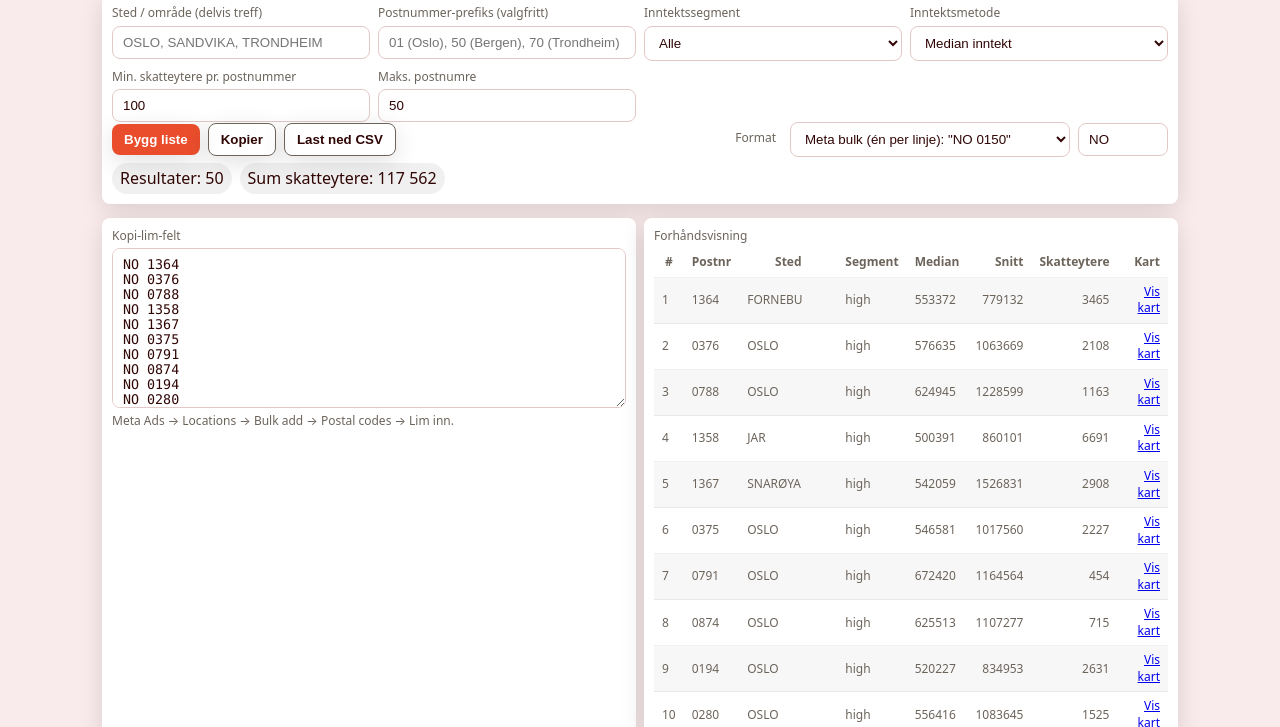
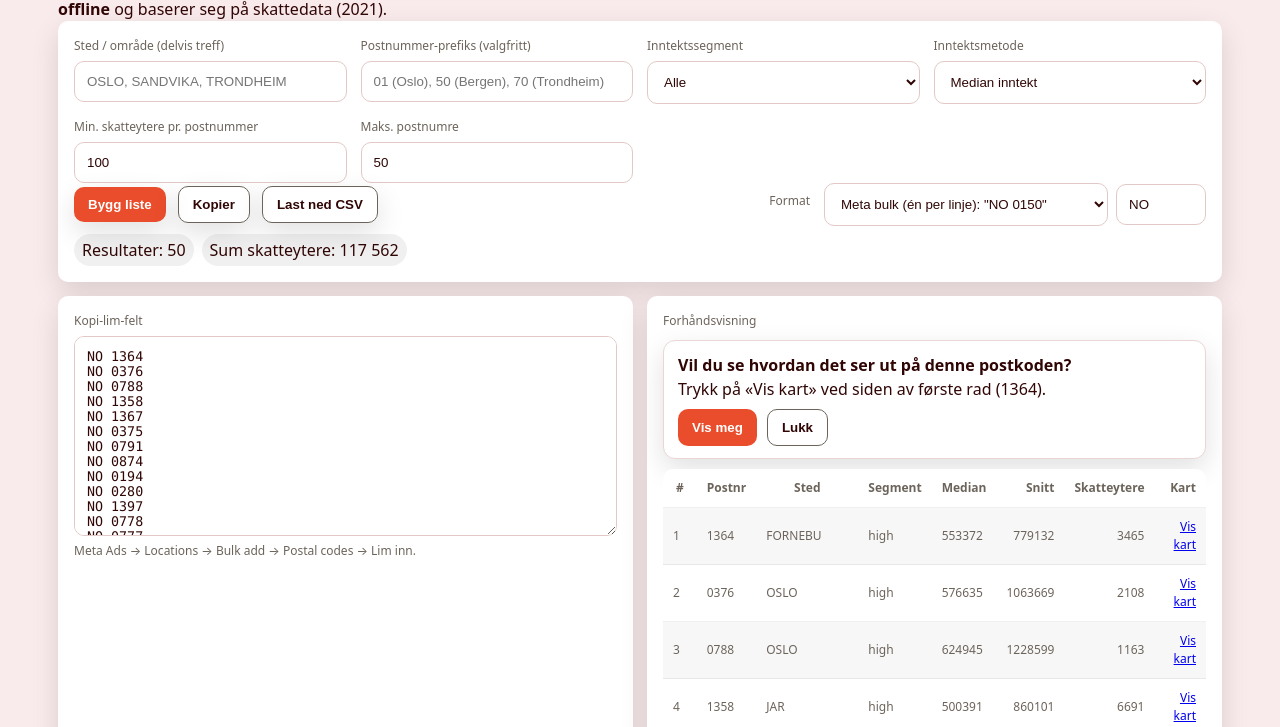
Before and after one commit to Fluesmekker96/Dickspostkodemaskin, a plain HTML site: page index.html in a window 1280 px wide. Shown: the part 217-944 px from the top of the page. Drawn offline with Linux system fonts and the light colour scheme.

Commit message:
Gjør designet luftigere + vis første-gang-hint for kart

```diff
--- a/data.css
+++ b/data.css
@@ -1,8 +1,8 @@
 :root{
   --lavender-blush:#f9eaeb; --dark-burgundy:#300605; --orange:#e94d2c; --tomato:#f56344;
   --bg:var(--lavender-blush); --surface:#ffffff; --text:var(--dark-burgundy); --muted:#6c645b;
-  --brand:var(--orange); --radius:8px; --gap:8px; --shadow:0 6px 24px rgba(0,0,0,.12);
-  --lh:1.38;
+  --brand:var(--orange); --radius:10px; --gap:14px; --shadow:0 10px 28px rgba(0,0,0,.12);
+  --lh:1.5;
 }
 @media (prefers-color-scheme: light){
   :root{ --bg:var(--lavender-blush); --surface:#ffffff; --text:var(--dark-burgundy); --muted:#6c645b; }
@@ -11,40 +11,45 @@
 
 html,body{height:100%}
 body{margin:0; background:var(--bg); color:var(--text); line-height:var(--lh); -webkit-font-smoothing:antialiased; font-family:Radikal, system-ui, -apple-system, Segoe UI, Roboto, sans-serif;}
-.wrap{max-width:1100px; margin:0 auto; padding:12px;}
+.wrap{max-width:1200px; margin:0 auto; padding:18px;}
 *,*::before,*::after{box-sizing:border-box}
 
-header .brand{color:var(--brand); font-weight:700; font-family:"Recoleta", Radikal, Georgia, serif; font-size:clamp(28px,5.4vw,56px); line-height:1.05}
+header .brand{color:var(--brand); font-weight:700; font-family:"Recoleta", Radikal, Georgia, serif; font-size:clamp(30px,5.4vw,60px); line-height:1.08}
 header .brand .brand-dot{display:inline-block; width:.5em; height:.5em; background:var(--tomato); border-radius:50%; margin-left:.25em}
 
 h1,h2,h3{font-family:"Recoleta", Radikal, Georgia, serif}
-h1{font-size:clamp(28px,5.2vw,48px); margin:8px 0 6px; color:var(--brand); line-height:1.15}
+h1{font-size:clamp(30px,5.2vw,50px); margin:12px 0 10px; color:var(--brand); line-height:1.2}
 .mini,.hint{color:var(--muted); font-size:12px}
-label{display:block; font-size:12px; color:var(--muted); margin-bottom:4px}
+label{display:block; font-size:12px; color:var(--muted); margin-bottom:6px}
 
-.grid{display:grid; gap:var(--gap); grid-template-columns:repeat(auto-fit,minmax(220px,1fr))}
-.card{background:var(--surface); border-radius:var(--radius); padding:10px; box-shadow:var(--shadow); overflow:hidden}
+.grid{display:grid; gap:var(--gap); grid-template-columns:repeat(auto-fit,minmax(240px,1fr))}
+.card{background:var(--surface); border-radius:var(--radius); padding:16px; box-shadow:var(--shadow); overflow:hidden}
 .badges{display:flex; gap:8px; flex-wrap:wrap}
 .badges .badge{background:rgba(0,0,0,.06); border-radius:999px; padding:4px 8px}
 
-.actions{display:flex; gap:8px; flex-wrap:wrap; align-items:center}
+/* One-time hint popup */
+.hint-pop{position:relative; background:#fff; border:1px solid #ead6d4; color:var(--text); border-radius:12px; padding:12px 14px; box-shadow:var(--shadow); margin:10px 0;}
+.hint-pop .hint-actions{display:flex; gap:10px; margin-top:8px}
+.hint-pop .hint-actions .btn{box-shadow:none}
+
+.actions{display:flex; gap:12px; flex-wrap:wrap; align-items:center}
 .actions .row.right{margin-left:auto; display:flex; gap:8px; align-items:center}
 
-input,select,textarea{width:100%; color:var(--text); background:#fff; border:1px solid #e2c9c7; border-radius:var(--radius); padding:8px 10px}
-textarea#out{min-height:160px; resize:vertical; font-family:ui-monospace,SFMono-Regular,Menlo,monospace}
+input,select,textarea{width:100%; color:var(--text); background:#fff; border:1px solid #e2c9c7; border-radius:var(--radius); padding:12px 12px}
+textarea#out{min-height:200px; resize:vertical; font-family:ui-monospace,SFMono-Regular,Menlo,monospace}
 
-.btn{appearance:none; border:0; background:var(--brand); color:#fff; font-weight:700; border-radius:var(--radius); padding:8px 12px; box-shadow:var(--shadow); cursor:pointer}
+.btn{appearance:none; border:0; background:var(--brand); color:#fff; font-weight:700; border-radius:var(--radius); padding:10px 14px; box-shadow:var(--shadow); cursor:pointer}
 .btn:hover{filter:brightness(0.98)}
 .btn.ghost{background:transparent; color:var(--text); border:1px solid var(--muted)}
 .btn:focus-visible, select:focus-visible, input:focus-visible{outline:2px solid var(--brand); outline-offset:2px}
 .btn[disabled]{opacity:.5; cursor:not-allowed}
 
-#summary.badges{margin-top:6px}
+#summary.badges{margin-top:8px}
 
 #tableWrap{overflow:auto; max-height:60vh; border-radius:var(--radius)}
 #tableWrap table{width:100%; border-collapse:separate; border-spacing:0}
 #tableWrap thead th{position:sticky; top:0; background:var(--surface); z-index:1}
-#tableWrap th,#tableWrap td{padding:6px 8px; border-bottom:1px solid rgba(0,0,0,.06)}
+#tableWrap th,#tableWrap td{padding:10px 10px; border-bottom:1px solid rgba(0,0,0,.06)}
 #tableWrap tbody tr:nth-child(odd){background:rgba(0,0,0,.03)}
 #tableWrap td:nth-last-child(-n+3), #tableWrap th:nth-last-child(-n+3){text-align:right}
 
--- a/index.html
+++ b/index.html
@@ -197,6 +197,25 @@
           showMap(a.getAttribute('data-pc'));
         });
       });
+
+      // First-search hint popup
+      if(!window.__firstSearchShown && rows.length>0){
+        window.__firstSearchShown=true;
+        const firstLink=wrap.querySelector('.map-link');
+        if(firstLink){
+          const pc=firstLink.getAttribute('data-pc');
+          const hint=document.createElement('div');
+          hint.className='hint-pop';
+          hint.innerHTML='<div><b>Vil du se hvordan det ser ut på denne postkoden?</b><br>Trykk på «Vis kart» ved siden av første rad ('+pc+').</div>'+
+                        '<div class="hint-actions">'+
+                        '<button class="btn" id="hintGo">Vis meg</button>'+
+                        '<button class="btn ghost" id="hintClose">Lukk</button>'+
+                        '</div>';
+          wrap.parentElement.insertBefore(hint, wrap);
+          document.getElementById('hintGo').addEventListener('click', function(){ firstLink.click(); hint.remove(); });
+          document.getElementById('hintClose').addEventListener('click', function(){ hint.remove(); });
+        }
+      }
     }
 
     function showMap(postcode){
```
